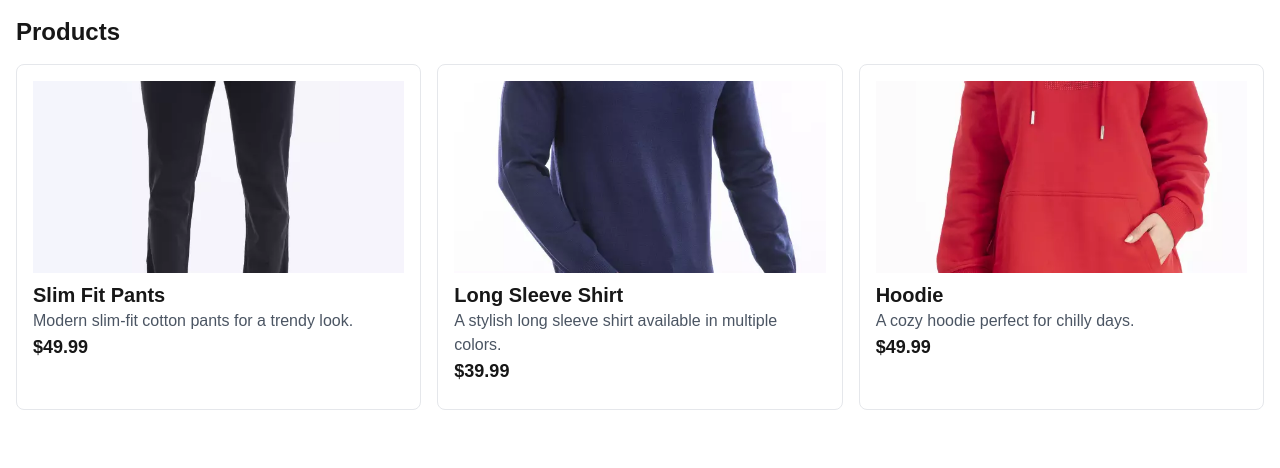
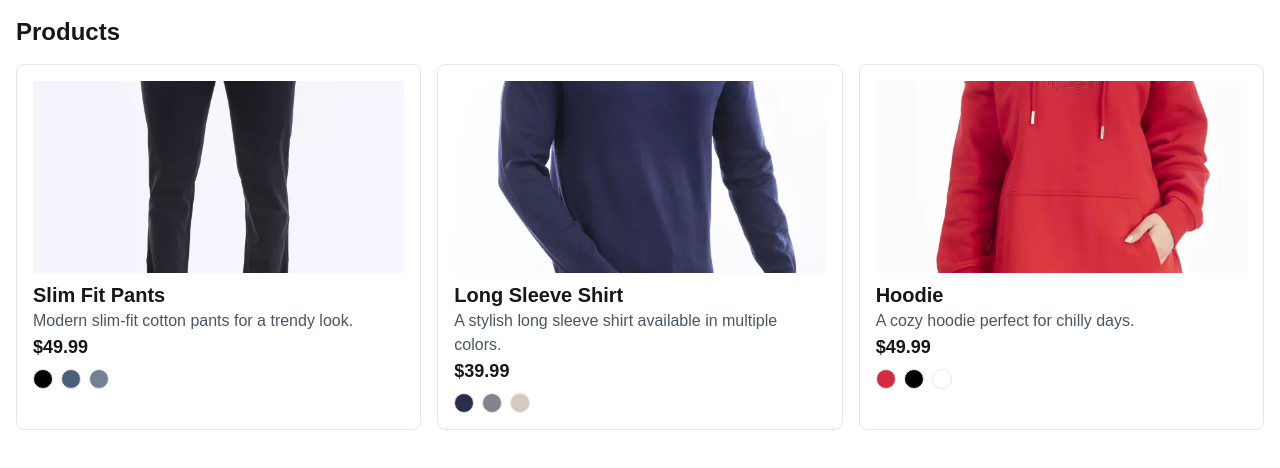
Before and after one commit to najdi123/next-shop, a Next.js app: page / in a window 1280 px wide. Shown: the top 468 px of the page. Built offline with nearby package versions, Linux system fonts and the light colour scheme.

Commit message:
separated product card to a component and used it

```diff
--- /dev/null
+++ b/app/_components/productCard.tsx
@@ -0,0 +1,39 @@
+"use client";
+
+import React from "react";
+import { Product } from "@/types";
+import Image from "next/image";
+
+type ProductCardProps = {
+  product: Product;
+};
+
+export default function ProductCard({ product }: ProductCardProps) {
+  return (
+    <div className="border p-4 rounded-lg">
+      <Image
+        src={product.images[product.colors[0]]}
+        alt={product.name}
+        width={300}
+        height={200}
+        className="w-full h-48 object-cover mb-2"
+      />
+
+      {/* Product Title & Price */}
+      <h2 className="text-xl font-semibold">{product.name}</h2>
+      <p className="text-gray-600">{product.description}</p>
+      <p className="text-lg font-bold">${product.price}</p>
+
+      {/* Colors Display */}
+      <div className="mt-2 flex space-x-2">
+        {product.colors.map((color) => (
+          <div
+            key={color}
+            className="w-5 h-5 rounded-full border"
+            style={{ backgroundColor: color }}
+          />
+        ))}
+      </div>
+    </div>
+  );
+}
--- a/app/page.tsx
+++ b/app/page.tsx
@@ -1,6 +1,7 @@
 "use client";
 import { Product } from "@/types";
 import { useEffect, useState } from "react";
+import ProductCard from "./_components/productCard";
 
 export default function Home() {
   const [products, setProducts] = useState<Product[]>([]);
@@ -8,32 +9,16 @@ export default function Home() {
   useEffect(() => {
     // Fetch products from the API
     fetch("/api/products")
-      .then((response) => {
-        console.log("response", response);
-        return response.json();
-      })
+      .then((response) => response.json())
       .then((data) => setProducts(data));
   }, []);
 
   return (
     <div className="p-4">
       <h1 className="text-2xl font-bold mb-4">Products</h1>
-      <div className="grid grid-cols-1 md:grid-cols-2 lg:grid-cols-3 gap-4">
+      <div className="grid grid-cols-1 md:grid-cols-2 lg:grid-cols-3 2xl:grid-cols-4 gap-4">
         {products.map((product) => (
-          <div key={product.id} className="border p-4 rounded-lg">
-            <img
-              src={product.images[product.colors[0]]} // Get the image for the first color
-              alt={product.name}
-              className="w-full h-48 object-cover mb-2"
-            />
-            <h2 className="text-xl font-semibold">{product.name}</h2>
-            <p className="text-gray-600">{product.description}</p>
-            <p className="text-lg font-bold">${product.price}</p>
-            <div className="mt-2">
-              {/* <p className="text-sm">Sizes: {product.sizes.join(", ")}</p> */}
-              {/* <p className="text-sm">Colors: {product.colors.join(", ")}</p> */}
-            </div>
-          </div>
+          <ProductCard key={product.id} product={product} />
         ))}
       </div>
     </div>
```
